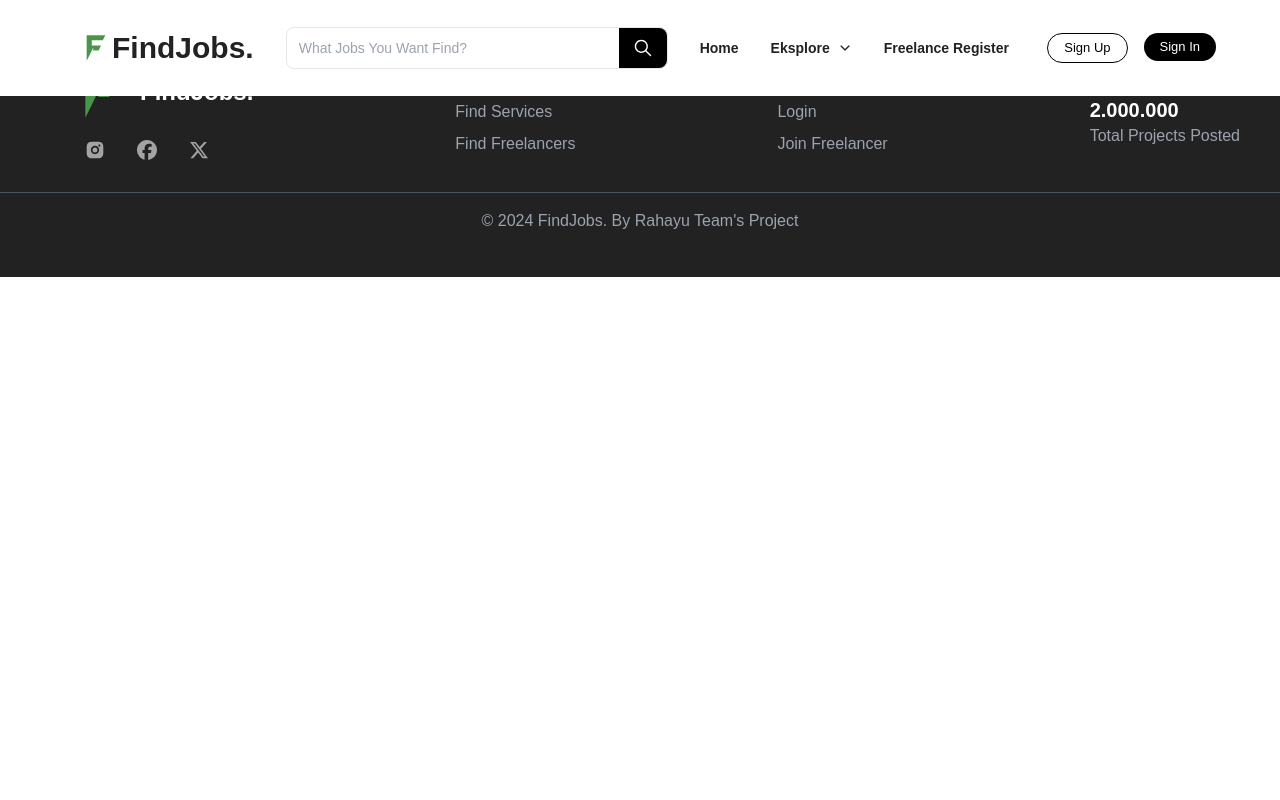
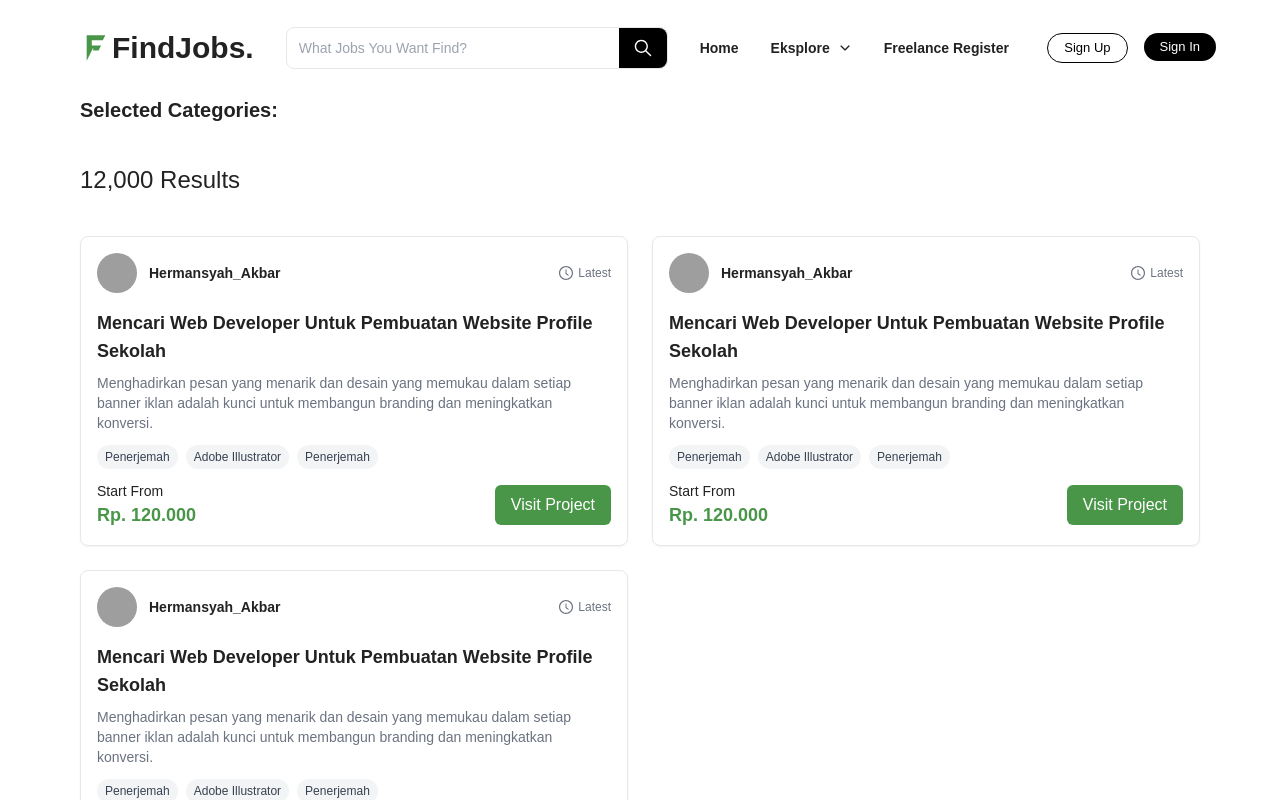
Before and after one commit to aryndraa/FindJobs, a React (Create React App) app in the folder frontend/: page /project-category in a window 1280 px wide. Shown: the top 800 px of the page. Built offline with nearby package versions, Linux system fonts and the light colour scheme; grey boxes are pictures that could not be loaded.

Commit message:
add location uri

```diff
--- a/frontend/src/App.js
+++ b/frontend/src/App.js
@@ -8,6 +8,7 @@ import ScrollToTop from "./components/molecules/ScrollToTop";
 import DetailsService from "./pages/DetailsService";
 import CategoryFilter from "./components/molecules/CategoryFilter";
 import CategoryResults from "./pages/CategoryResults"
+import Project from "./pages/Project";
 function App() {
   return (
    <Router>
@@ -16,10 +17,11 @@ function App() {
     <NavbarDekstop/>
     <Routes>
     <Route path="/" element={<Home />} />
+    <Route path="/project" element={<Project />} />
     <Route path="/details-service" element={<DetailsService />} />
     <Route path="/service" element={<Service />} />
-    <Route path="/service" element={<Service />} />
-        <Route path="/category-results" element={<CategoryResults />} />
+    <Route path="/service-category" element={<CategoryResults />} />
+    <Route path="/project-category" element={<CategoryResults />} />
     </Routes>
     <Footer/>
    </Router>
--- a/frontend/src/components/molecules/CategoryFilter.jsx
+++ b/frontend/src/components/molecules/CategoryFilter.jsx
@@ -1,22 +1,25 @@
-import React, { useState } from 'react';
-import { useNavigate } from 'react-router-dom';
+import React, { useState } from "react";
+import { useNavigate } from "react-router-dom";
+import { useLocation } from "react-router-dom";
 
 const CategoryFilter = () => {
   const [selectedCategories, setSelectedCategories] = useState([]);
   const navigate = useNavigate();
+  const location = useLocation();
+  console.log(location);
 
   const categories = [
-    'Software Developer',
-    'Design Graphic',
-    'UI/UX Designer',
-    'Copy Writer',
-    'Logo Branding',
-    'Video Editor',
-    'Photo Editor',
-    'Architecture',
-    'Photografer',
-    'Videografer',
-    'More',
+    "Software Developer",
+    "Design Graphic",
+    "UI/UX Designer",
+    "Copy Writer",
+    "Logo Branding",
+    "Video Editor",
+    "Photo Editor",
+    "Architecture",
+    "Photografer",
+    "Videografer",
+    "More",
   ];
 
   const handleCategoryClick = (category) => {
@@ -30,7 +33,11 @@ const CategoryFilter = () => {
   };
 
   const handleSearch = () => {
-    navigate('/category-results', { state: { selectedCategories } });
+    if (location.pathname === "/service") {
+      navigate("/service-category", { state: { selectedCategories } });
+    } else if (location.pathname === "/project") {
+      navigate("/project-category", { state: { selectedCategories } });
+    }
   };
 
   return (
@@ -43,8 +50,8 @@ const CategoryFilter = () => {
             onClick={() => handleCategoryClick(category)}
             className={`px-4 py-2 border rounded-md ${
               selectedCategories.includes(category)
-                ? 'text-green-600 border-green-500'
-                : 'border-gray-300'
+                ? "text-green-600 border-green-500"
+                : "border-gray-300"
             } hover:bg-gray-100`}
           >
             {category}
--- a/frontend/src/pages/CategoryResults.jsx
+++ b/frontend/src/pages/CategoryResults.jsx
@@ -1,16 +1,17 @@
 import React from 'react';
 import { useLocation } from 'react-router-dom';
 import ServiceCard from '../components/molecules/ServiceCard';
-import Service from './Service';
+import ProjectCardList from '../components/molecules/ProjectCardList';
+
 const CategoryResults = () => {
   const location = useLocation();
+  const { pathname } = location;
   const { selectedCategories } = location.state || { selectedCategories: [] };
 
   return (
     <div className="py-20 mx-16">
       <div className="p-4">
-
-      <h2 className="text-xl font-semibold mb-4">Selected Categories :</h2>
+        <h2 className="text-xl font-semibold mb-4">Selected Categories:</h2>
         <div className="flex flex-wrap gap-3">
           {selectedCategories.map((category, index) => (
             <span
@@ -22,8 +23,14 @@ const CategoryResults = () => {
           ))}
         </div>
 
-      <h3 className="text-2xl font-medium mt-6 mb-4">12.000 Results</h3>
-      <ServiceCard/>
+        <h3 className="text-2xl font-medium mt-6 mb-4">12,000 Results</h3>
+
+        {/* Conditional Rendering Based on URL Path */}
+        {pathname === '/service-category' ? (
+          <ServiceCard />
+        ) : pathname === '/project-category' ? (
+          <ProjectCardList />
+        ) : null}
       </div>
     </div>
   );
```
Lines whose indentation alone changed are shown as unchanged.
